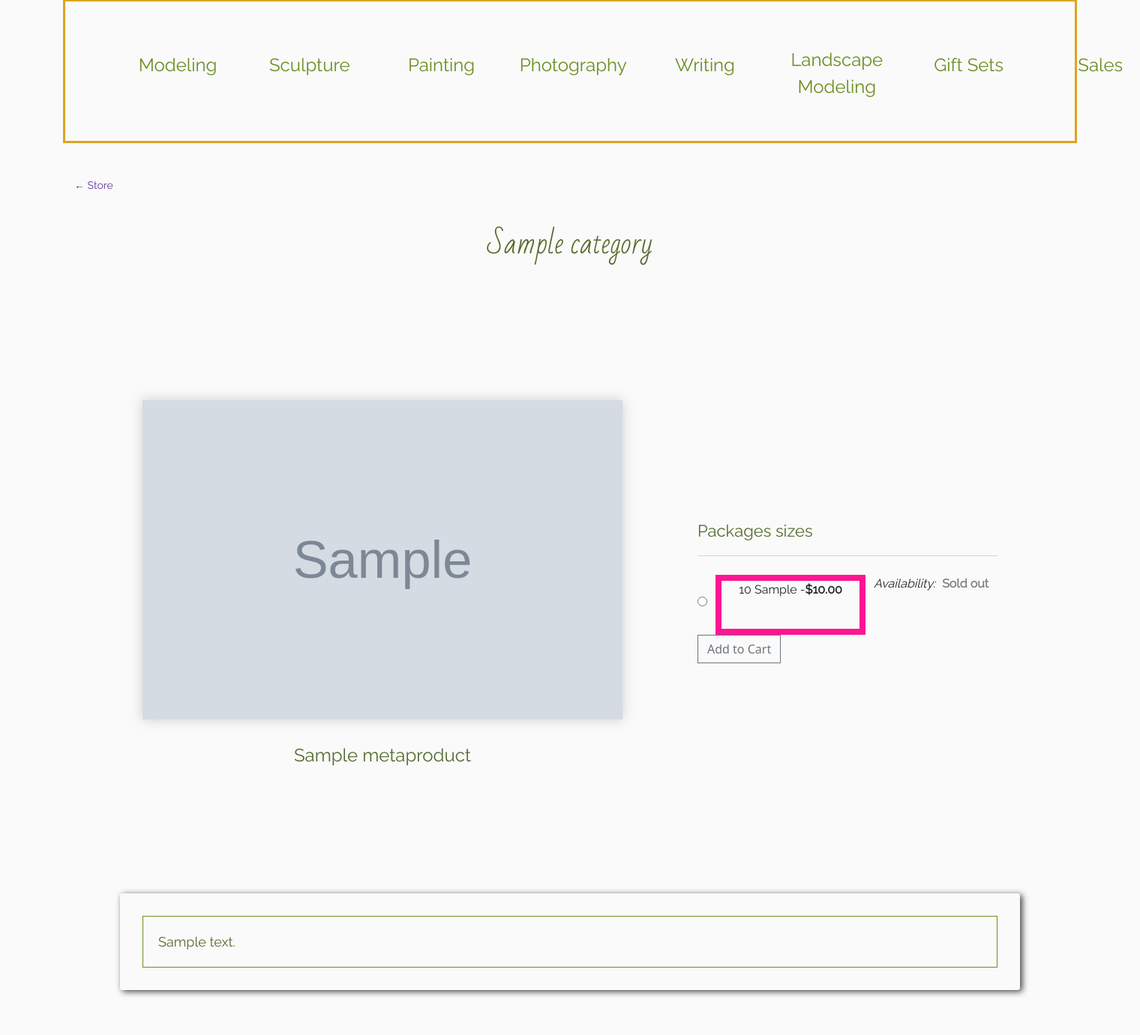
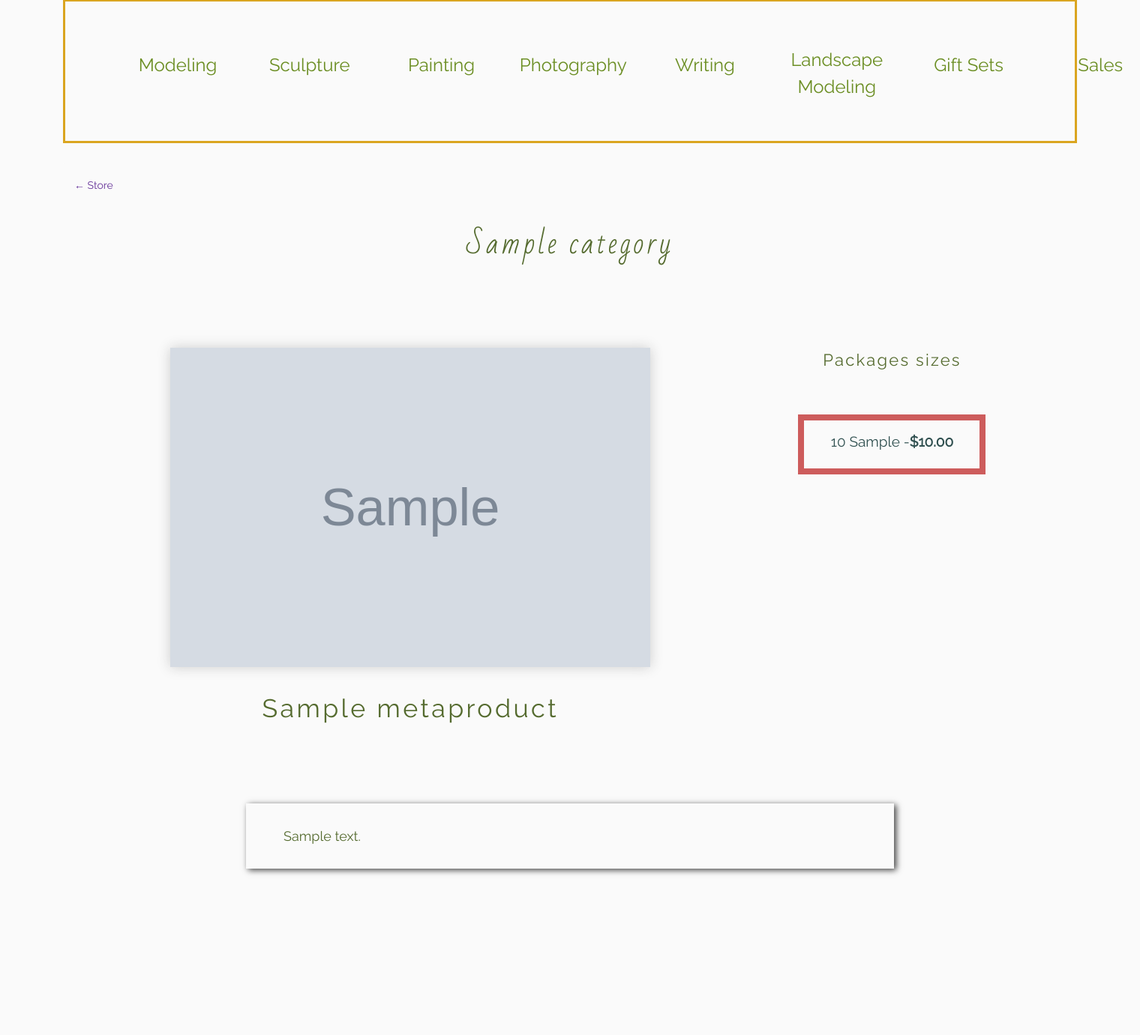
Before and after one commit to DorotaChroboczek/Hobby_Store, a Django app: page /product/1 in a window 1520 px wide; the page is wider, and only the part inside the window is pictured. Shown: the part 554-1935 px from the top of that part at 75% size. After the commit the page ends 1721 px from the top of that part, so only its background shows below. Run offline with Django 3.2, Linux system fonts and the light colour scheme; tables that the repository leaves empty hold one stand-in row (values such as "Sample post"); grey boxes marked "Sample" are stand-in pictures.

Commit message:
feature: implement colourful buttons with info about products and their price & availability

```diff
--- a/static/css/base.css
+++ b/static/css/base.css
@@ -12,6 +12,7 @@ body{
 
 .btn:hover {
     background-color: mediumpurple;
+	/*background-color: deeppink;*/
     border: 2px solid rebeccapurple;
 }
 
--- a/static/css/product.css
+++ b/static/css/product.css
@@ -49,6 +49,7 @@
 	color: darkolivegreen;
 	justify-content: center;
 	align-items: center;
+	letter-spacing: 0.1em;
 }
 
 .box-element{
@@ -67,14 +68,9 @@
     border: 2px solid darkolivegreen;
     border-radius: 25px;
     font-size: 18px;
-	/*justify-content: center;*/
-	/*text-align: center;*/
-	/*align-items: center;*/
-	/*align-content: center;*/
-	/*align-self: center;*/
+
     padding: 2px;
-    margin-left: 11vw;
-	/*margin-left: 40%;*/
+    /*margin-left: 11vw;*/
 
     margin-top: 10px;
     margin-bottom: 10px;
@@ -112,20 +108,24 @@
 .meta_product-container {
 	display: flex;
 	justify-content: space-around;
-	align-items: center;
+	/*justify-content: space-evenly;*/
+	/*justify-content: center;*/
+	/*justify-content: stretch;*/
+	/*justify-items: flex-start;*/
+	align-items: flex-start;
 	border-radius: 3px;
-	margin: 50px;
-	padding: 50px;
+	margin: 5px 20px;
+	padding: 5px 20px;
 }
 
 .meta_product-box {
-	width: 60%;
+	width: 70%;
 	margin: 20px;
 	padding: 30px;
 }
 
 .choose-box {
-	width: 40%;
+	width: 30%;
 	margin: 20px;
 	padding: 30px;
 }
@@ -169,24 +169,15 @@
 .meta_product-name {
 	font-family: 'Raleway', sans-serif;
 	font-weight: 200;
-	font-size: 24px;
+	font-size: 34px;
 	color: darkolivegreen;
 	justify-content: center;
 	align-items: center;
+	letter-spacing: 0.1em;
 }
 
 label {
 	display: flex;
-}
-
-/*label > .product-package {*/
-/*	margin-top: 11px;*/
-/*}*/
-
-.label-box {
-	display: flex;
-	/*justify-content: space-around;*/
-	/*align-content: center;*/
 }
 
 .label-box > .product-type, .product-availability {
@@ -195,30 +186,65 @@ label {
 	display: flex;
 }
 
-label > .product-type, .product-availability {
-	margin-left: 11px;
+.label-box > .product-type {
 	margin-top: 9px;
-	/*margin: 0 5px 0 5px;*/
+}
+
+.label-box > .product-availability {
+	margin-top: 35px;
 }
 
 .product-type {
 	border: 8px solid deeppink;
-	width: 200px;
+	width: 250px;
 	height: 80px;
-	display: flex;
-}
-
-.product-type > p {
 	display: flex;
 	justify-content: center;
 	align-content: center;
 	text-align: center;
 }
 
+.product-box > label > .a-green {
+	border-color: olivedrab;
+	/*background-color: yellowgreen;*/
+	/*background-color: greenyellow;*/
+	/*background-color: lawngreen;*/
+	/*background-color: lightgreen;*/
+	/*background-color: palegreen;*/
+}
+
+.product-box > label > .a-yellow {
+	border-color: yellow;
+	/*background-color: lightyellow;*/
+}
+
+.product-box > label > .a-red {
+	border-color: indianred;
+	/*background-color: palevioletred;*/
+}
+
+.product-box > label > .a-grey {
+	border-color: grey;
+	background-color: lightgrey;
+}
+
+.product-type > p {
+	display: flex;
+	justify-content: center;
+	margin-top: auto;
+	font-size: 19px;
+	color: darkslategrey;
+}
+
 .packages-sizes {
 	font-family: 'Raleway', sans-serif;
 	font-size: 22px;
+	width: 250px;
+	height: 80px;
+	text-align: center;
 	color: darkolivegreen;
+	align-items: center;
+	letter-spacing: 0.1em;
 }
 
 .product{
@@ -230,54 +256,21 @@ label > .product-type, .product-availability {
 	font-family: 'Raleway', sans-serif;
 }
 
-.product-box > p {
-	justify-content: center;
-	align-items: center;
-}
-
 .product-availability {
 	display: flex;
 }
 
-.product-availability > .product-availability-loop {
-	margin-left: 9px;
-}
-
-.product-box > label > .product-availability > .product-availability-loop > .availability-green {
-	color: olivedrab;
-}
-
-.product-box > label > .product-availability > .product-availability-loop > .availability-yellow {
-	color: yellow;
-}
-
-.product-box > label > .product-availability > .product-availability-loop > .availability-red {
-	color: red;
-}
-
-.product-box > label > .product-availability > .product-availability-loop > .availability-red {
-	color: grey;
-}
-
 .description-box {
-	/*width: auto;*/
-	width:1200px;
-    margin: 20px auto;
-    padding:20px;
-	/*background-color: blanchedalmond;*/
-	/*background-color: whitesmoke;*/
-    border-radius: 3px;
+	width: 60%;
+    margin: auto;
+    padding: 0 20px;
     box-shadow: 3px 2px 8px 0 rgba(0,0,0,0.75);
 }
 
 .description-box > .description-text {
-	margin: 10px;
-    padding: 20px;
+	margin-top: 30px;
+    padding: 30px;
 	font-family: 'Raleway', sans-serif;
 	font-size: 18px;
 	color: darkolivegreen;
 }
-
-.description-text {
-	border: 1px solid olivedrab;
-}
--- a/store/templates/store_meta_product.html
+++ b/store/templates/store_meta_product.html
@@ -22,42 +22,32 @@
         <div class="choose-box">
             <div class="packages-sizes">
                 <p>Packages sizes</p>
-                <hr>
             </div>
 
             {% for product in products %}
-            <div class="product-box" data-inline-type="radio">
+            <div class="product-box">
                 <label class="label-box">
-                    <input class="product-package" type="radio">
-                    <div class="product-type">
-                        <p>{{ product.package }} {{ product.measure }} - <strong>${{ product.price|floatformat:2 }}</strong></p>
-                    </div>
-                    <div class="product-availability">
-                        <div class="availability">
-                            <i>Availability: </i>
-                        </div>
-                        <div class="product-availability-loop">
-                            {% if product.availability >= 40 %}
-                                <p class="availability-green"><strong>A lot</strong></p>
-                            {% elif product.availability >= 20 %}
-                                <p class="availability-yellow"><strong>Still in stock...</strong></p>
-                            {% elif product.availability >= 5 %}
-                                <p class="availability-red"><strong>Last items...</strong></p>
-                            {% else %}
-                                <p class="availability-red"><strong>Sold out</strong></p>
-                            {% endif %}
-                        </div>
-                    </div>
+                    {% if product.availability >= 40 %}
+                        <button data-product={{product.id}} data-action="add" class="btn btn-outline-secondary add-btn update-cart product-type a-green">
+                            <p>{{ product.package }} {{ product.measure }} - <strong>${{ product.price|floatformat:2 }}</strong></p>
+                        </button>
+                    {% elif product.availability >= 20 %}
+                        <button data-product={{product.id}} data-action="add" class="btn btn-outline-secondary add-btn update-cart product-type a-yellow">
+                            <p>{{ product.package }} {{ product.measure }} - <strong>${{ product.price|floatformat:2 }}</strong></p>
+                        </button>
+                    {% elif product.availability >= 1 %}
+                        <button data-product={{product.id}} data-action="add" class="btn btn-outline-secondary add-btn update-cart product-type a-red">
+                            <p>{{ product.package }} {{ product.measure }} - <strong>${{ product.price|floatformat:2 }}</strong></p>
+                        </button>
+                    {% else %}
+                        <button data-product={{product.id}} data-action="add" class="btn btn-outline-secondary add-btn update-cart product-type a-grey">
+                            <p>{{ product.package }} {{ product.measure }} - <strong>${{ product.price|floatformat:2 }}</strong></p>
+                        </button>
+                    {% endif %}
                 </label>
                 <br>
             </div>
             {%  endfor %}
-
-            <div>
-            <button data-product={{ product.id }} data-action="add" class="btn btn-outline-secondary add-btn update-cart">
-                Add to Cart
-            </button>
-            </div>
         </div>
     </div>
 
```
Also changed, not shown: store/templates/meta_product.html (+12 -66 lines).
